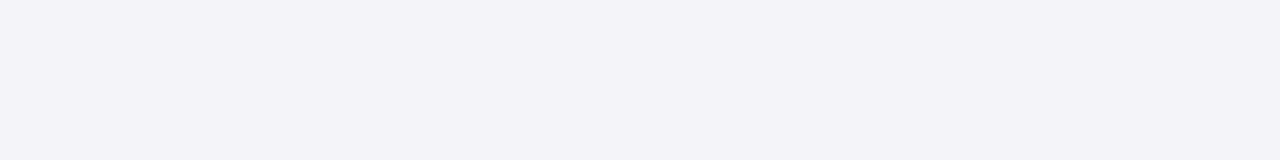
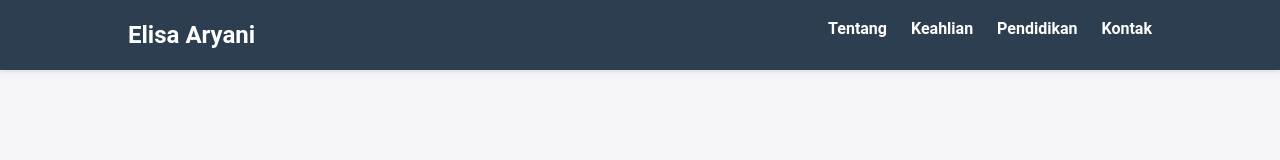
Before and after one commit to Elisa241/Tugas-Akhir-2, a plain HTML site: page index.html in a window 1280 px wide. Drawn offline with Linux system fonts and the light colour scheme.

Commit message:
Initial Commit: add navbar and navigation links

```diff
--- a/index.html
+++ b/index.html
@@ -12,6 +12,20 @@
   </head>
   <body>
     <!-- Header, About, Skills, Education, Contact, Footer akan ditambahkan bertahap -->
+    <header class="navbar">
+      <div class="container">
+        <h1>Elisa Aryani</h1>
+        <nav>
+          <ul>
+            <li><a href="#about">Tentang</a></li>
+            <li><a href="#keahlian">Keahlian</a></li>
+            <li><a href="#pendidikan">Pendidikan</a></li>
+            <li><a href="#kontak">Kontak</a></li>
+          </ul>
+        </nav>
+      </div>
+    </header>
+
     <main>
       <!-- Kosong dulu -->
     </main>
--- a/style.css
+++ b/style.css
@@ -20,6 +20,46 @@ body {
   overflow: hidden;
 }
 
+.navbar {
+  background: #2c3e50;
+  color: white;
+  padding: 1rem 0;
+  box-shadow: 0 2px 4px rgba(0, 0, 0, 0.1);
+  position: sticky;
+  top: 0;
+  z-index: 1000;
+}
+
+.navbar h1 {
+  float: left;
+  font-size: 1.5rem;
+}
+
+.navbar nav {
+  float: right;
+}
+
+.navbar ul {
+  list-style: none;
+}
+
+.navbar ul li {
+  display: inline;
+  margin-left: 20px;
+}
+
+.navbar ul li a {
+  color: white;
+  text-decoration: none;
+  font-weight: bold;
+  padding-bottom: 5px;
+  transition: border-bottom 0.3s;
+}
+
+.navbar ul li a:hover {
+  border-bottom: 2px solid #3498db;
+}
+
 /* Catatan:
      - Style untuk header, about, skills, pendidikan, kontak, dan footer
        akan ditambahkan bertahap pada commit selanjutnya.
```
